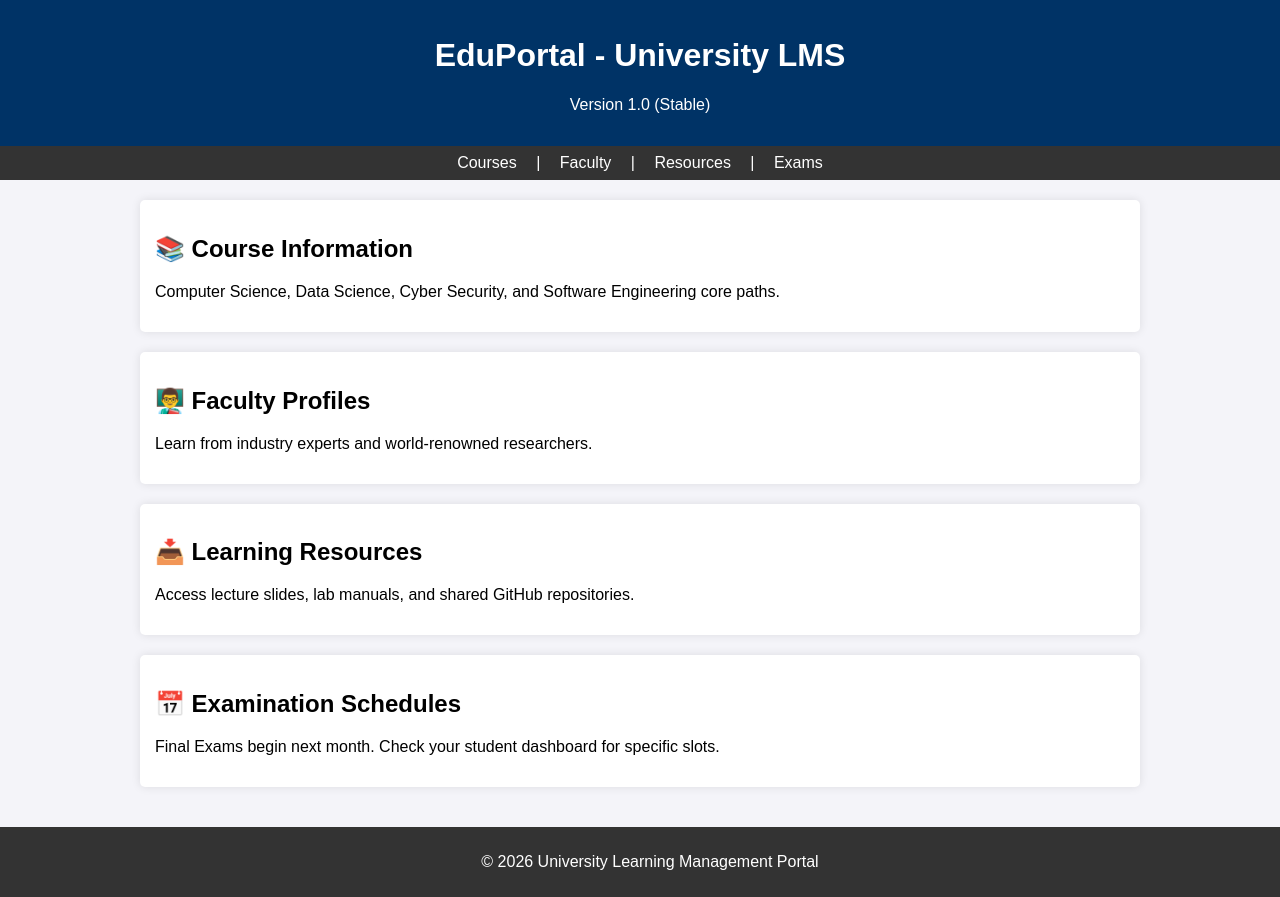
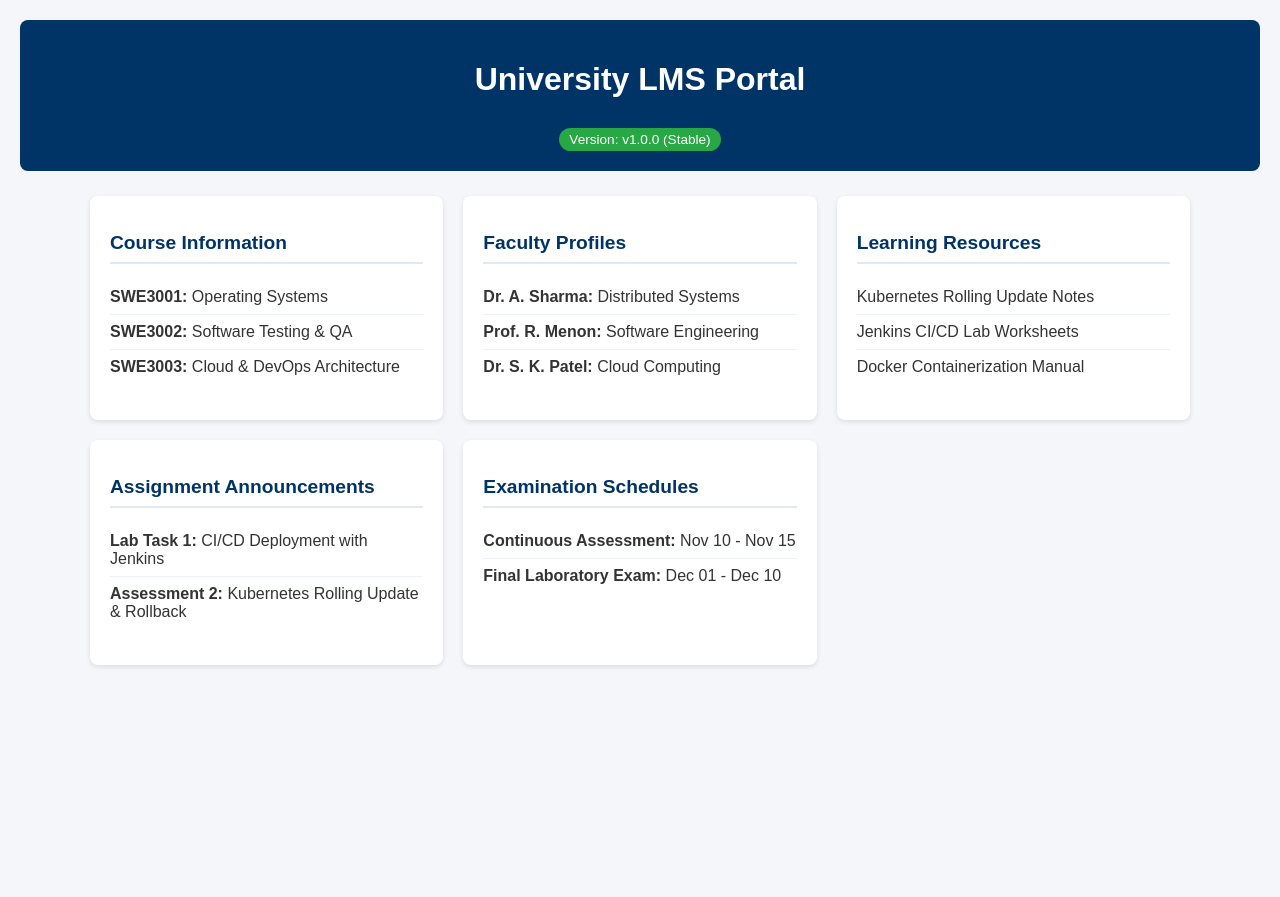
Before and after one commit to nandanaj2006/Agile-Ass9-Q1, a plain HTML site: page index.html in a window 1280 px wide. After the commit the page ends 800 px from the top, so only its background shows below. Drawn offline with Linux system fonts and the light colour scheme.

Commit message:
Refactor index.html for better layout and content
Updated styles and structure for improved layout and readability. Added new sections for assignments and examination schedules.

```diff
--- a/index.html
+++ b/index.html
@@ -2,54 +2,113 @@
 <html lang="en">
 <head>
   <meta charset="UTF-8">
-    <meta name="viewport" content="width=device-width, initial-scale=1.0">
   <title>University Learning Management Portal</title>
   <style>
-        body { font-family: Arial, sans-serif; margin: 0; padding: 0; background-color: #f4f4f9; }
-        header { background: #003366; color: white; padding: 1rem; text-align: center; }
-        nav { background: #333; color: white; padding: 0.5rem; text-align: center; }
-        nav a { color: white; margin: 0 15px; text-decoration: none; }
-        .container { padding: 20px; max-width: 1000px; margin: auto; }
-        .section { background: white; padding: 15px; margin-bottom: 20px; border-radius: 5px; box-shadow: 0 0 10px rgba(0,0,0,0.1); }
-        footer { text-align: center; padding: 10px; background: #333; color: white; position: relative; bottom: 0; width: 100%; }
+    body {
+      font-family: Arial, sans-serif;
+      background-color: #f4f6f9;
+      margin: 0;
+      padding: 20px;
+      color: #333;
+    }
+    header {
+      text-align: center;
+      background-color: #003366;
+      color: white;
+      padding: 20px 0;
+      border-radius: 8px;
+      margin-bottom: 25px;
+    }
+    .badge {
+      display: inline-block;
+      background-color: #28a745;
+      color: white;
+      padding: 4px 10px;
+      border-radius: 12px;
+      font-size: 0.85rem;
+      margin-top: 8px;
+    }
+    .container {
+      display: grid;
+      grid-template-columns: repeat(auto-fit, minmax(280px, 1fr));
+      gap: 20px;
+      max-width: 1100px;
+      margin: 0 auto;
+    }
+    .card {
+      background: white;
+      padding: 20px;
+      border-radius: 8px;
+      box-shadow: 0 2px 5px rgba(0,0,0,0.1);
+    }
+    h2 {
+      color: #003366;
+      border-bottom: 2px solid #e2e8f0;
+      padding-bottom: 8px;
+      font-size: 1.2rem;
+    }
+    ul {
+      list-style-type: none;
+      padding: 0;
+    }
+    li {
+      padding: 8px 0;
+      border-bottom: 1px solid #edf2f7;
+    }
+    li:last-child {
+      border-bottom: none;
+    }
   </style>
 </head>
 <body>
-
   <header>
-        <h1>EduPortal - University LMS</h1>
-        <p>Version 1.0 (Stable)</p>
+    <h1>University LMS Portal</h1>
+    <div class="badge">Version: v1.0.0 (Stable)</div>
   </header>
 
-    <nav>
-        <a href="#courses">Courses</a> | <a href="#faculty">Faculty</a> | <a href="#resources">Resources</a> | <a href="#exams">Exams</a>
-    </nav>
-
   <div class="container">
-        <div id="courses" class="section">
-            <h2>📚 Course Information</h2>
-            <p>Computer Science, Data Science, Cyber Security, and Software Engineering core paths.</p>
+    <div class="card">
+      <h2>Course Information</h2>
+      <ul>
+        <li><strong>SWE3001:</strong> Operating Systems</li>
+        <li><strong>SWE3002:</strong> Software Testing & QA</li>
+        <li><strong>SWE3003:</strong> Cloud & DevOps Architecture</li>
+      </ul>
     </div>
 
-        <div id="faculty" class="section">
-            <h2>👨‍🏫 Faculty Profiles</h2>
-            <p>Learn from industry experts and world-renowned researchers.</p>
+    <div class="card">
+      <h2>Faculty Profiles</h2>
+      <ul>
+        <li><strong>Dr. A. Sharma:</strong> Distributed Systems</li>
+        <li><strong>Prof. R. Menon:</strong> Software Engineering</li>
+        <li><strong>Dr. S. K. Patel:</strong> Cloud Computing</li>
+      </ul>
     </div>
 
-        <div id="resources" class="section">
-            <h2>📥 Learning Resources</h2>
-            <p>Access lecture slides, lab manuals, and shared GitHub repositories.</p>
+    <div class="card">
+      <h2>Learning Resources</h2>
+      <ul>
+        <li>Kubernetes Rolling Update Notes</li>
+        <li>Jenkins CI/CD Lab Worksheets</li>
+        <li>Docker Containerization Manual</li>
+      </ul>
     </div>
 
-        <div id="exams" class="section">
-            <h2>📅 Examination Schedules</h2>
-            <p>Final Exams begin next month. Check your student dashboard for specific slots.</p>
+    <div class="card">
+      <h2>Assignment Announcements</h2>
+      <ul>
+        <li><strong>Lab Task 1:</strong> CI/CD Deployment with Jenkins</li>
+        <li><strong>Assessment 2:</strong> Kubernetes Rolling Update & Rollback</li>
+      </ul>
+    </div>
+
+    <div class="card">
+      <h2>Examination Schedules</h2>
+      <ul>
+        <li><strong>Continuous Assessment:</strong> Nov 10 - Nov 15</li>
+        <li><strong>Final Laboratory Exam:</strong> Dec 01 - Dec 10</li>
+      </ul>
     </div>
   </div>
-
-    <footer>
-        <p>&copy; 2026 University Learning Management Portal</p>
-    </footer>
-
 </body>
 </html>
```
Lines whose indentation alone changed are shown as unchanged.
